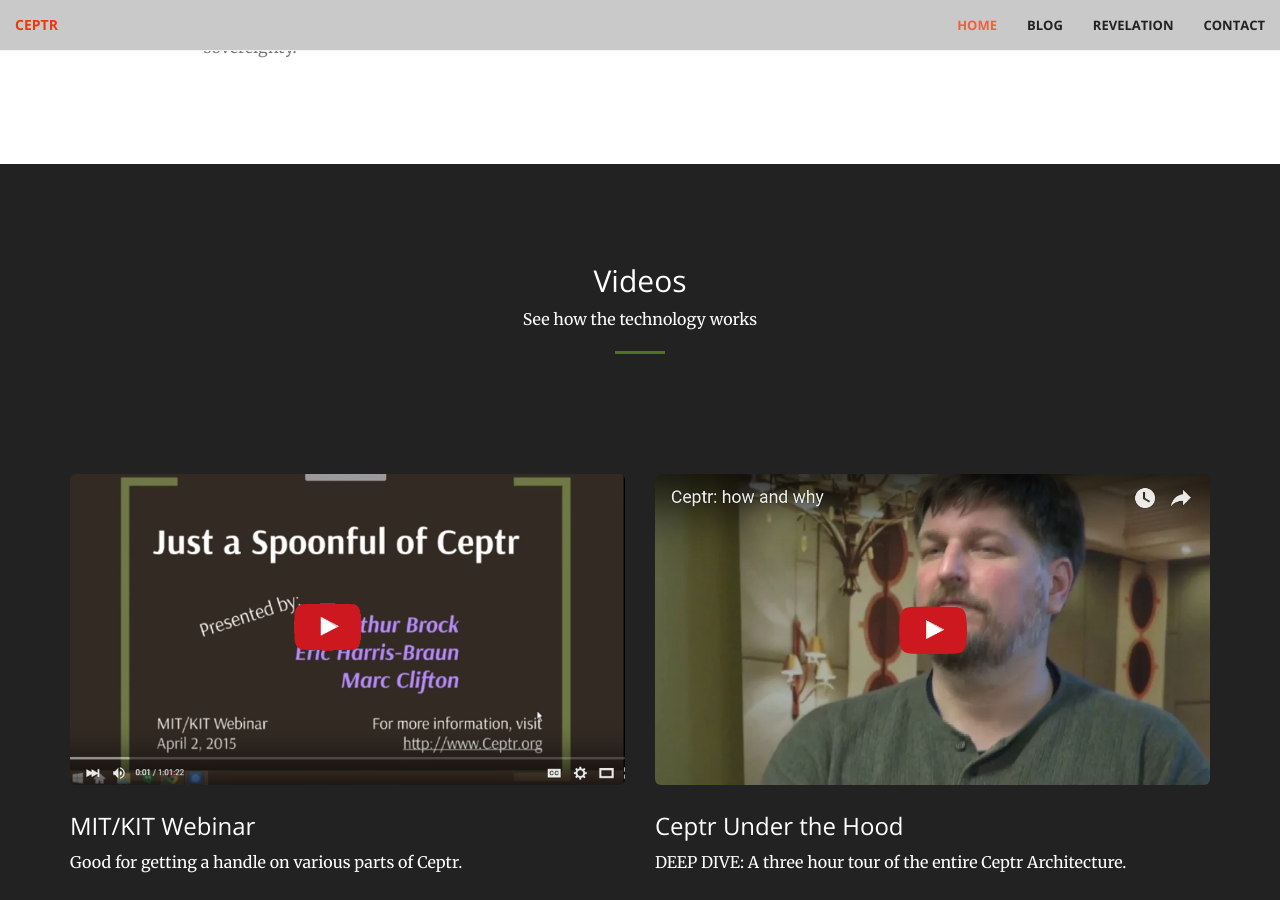
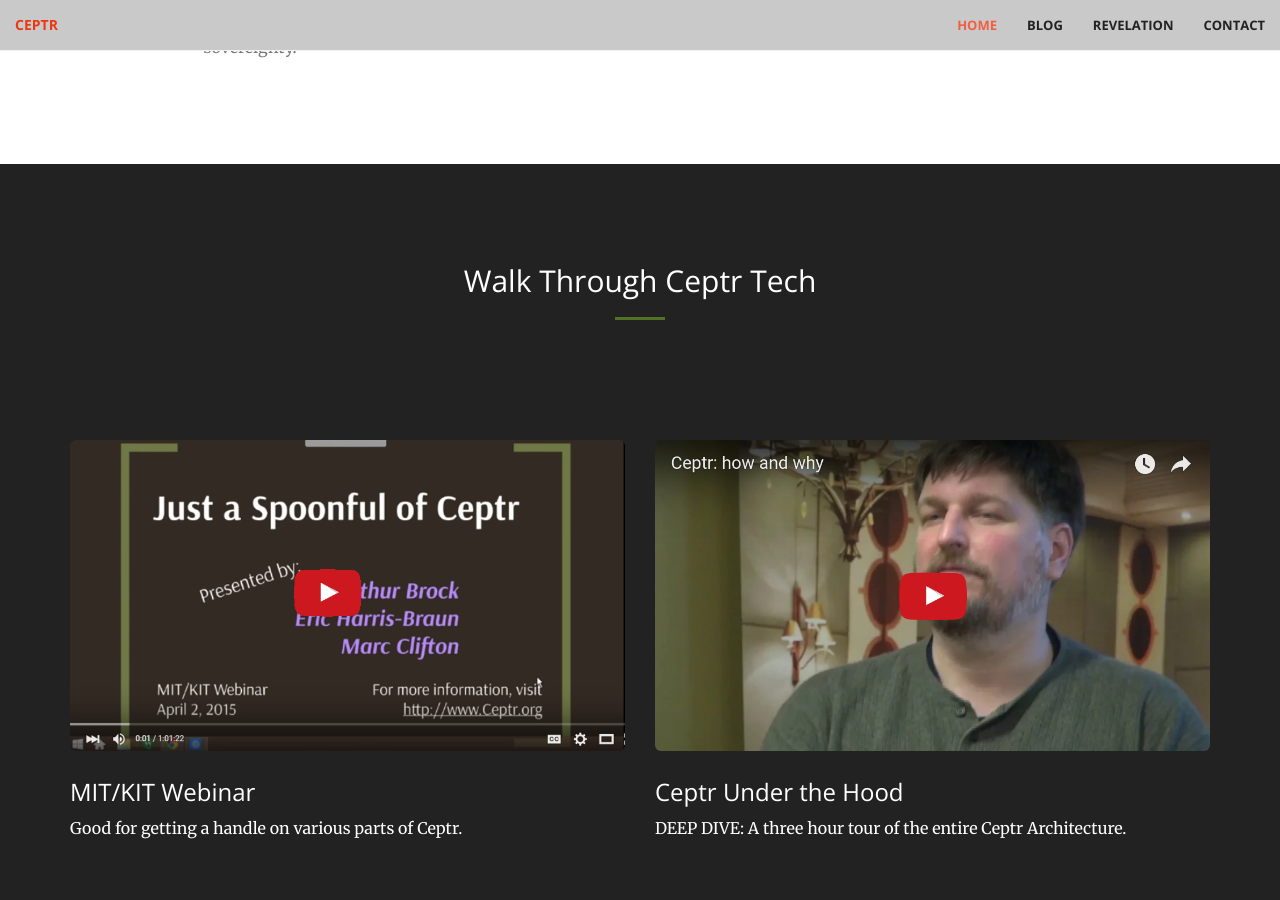
Before and after one commit to metacurrency/ceptr-org, a Jekyll site: the page built from index.html, in a window 1280 px wide and 900 px high, scrolled down 2052 px. Built offline with Jekyll 4.4.1, drawn with Linux system fonts in a browser that asks for light colours.

Commit message:
fixes to home page

```diff
--- a/index.html
+++ b/index.html
@@ -94,22 +94,21 @@
   <div class="container">
     <div class="row">
       <div class="col-lg-12 text-center">
-	<h2 class="section-heading">Videos</h2>
-        <p>See how the technology works</p>
+	<h2 class="section-heading">Walk Through Ceptr Tech</h2>
 	<hr class="primary">
       </div>
     </div>
   </div>
   <div class="container">
     <div class="row">
-      <div class="col-lg-6 col-md-4">
+      <div class="col-lg-6 col-md-6">
 	<section class="special">
 	  <a href="/blog/2015-09-24-mitkit-ceptr-webinar" class="image fit"><img src="images/Ceptr_MIT_KIT_Video.png" alt="" /></a>
 	  <h3>MIT/KIT Webinar</h3>
 	  <p>Good for getting a handle on various parts of Ceptr.</p>
 	</section>
       </div>
-      <div class="col-lg-6 col-md-4">
+      <div class="col-lg-6 col-md-6">
 	<section class="special">
 	  <a href="/blog/2016-05-04-ceptr-under-the-hood" class="image fit"><img src="images/Ceptr_Under_the_Hood.png" alt="" /></a>
 	  <h3>Ceptr Under the Hood</h3>
```
